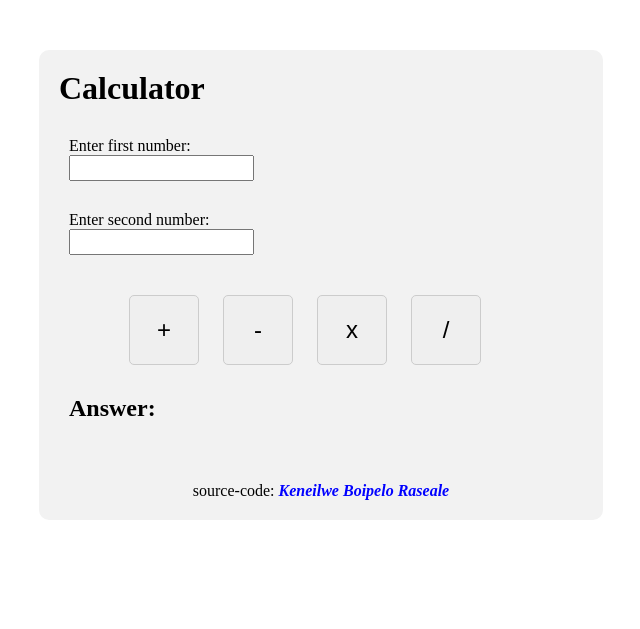
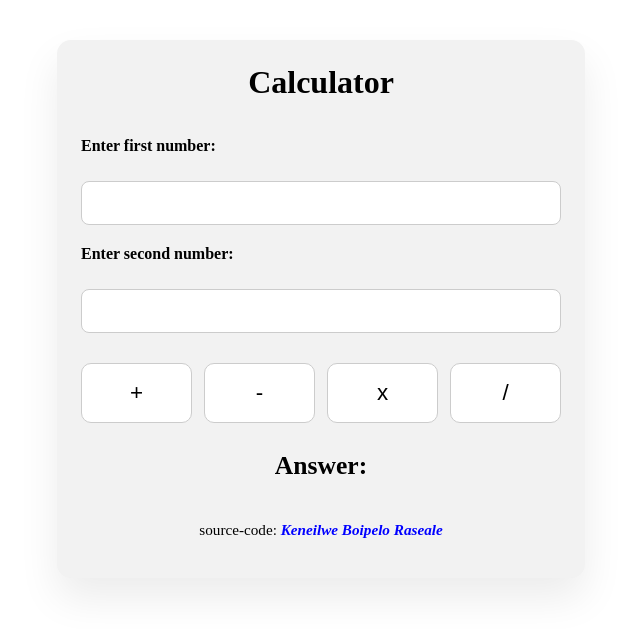
Before and after one commit to Keneilwe773/CalculatorFastAPI, a FastAPI app: page / in a window 1280 px wide. Shown: the top 629 px of the page, without its empty margins (319-959 px from the left). Run offline with FastAPI, Linux system fonts and the light colour scheme.

Commit message:
Add responsive

```diff
--- a/static/css/styles.css
+++ b/static/css/styles.css
@@ -1,49 +1,77 @@
 .calculator {
-    margin-top: 50px;
-    margin-left: 350px;
-    margin-right: 350px;
-    height: 470px;
+    max-width: 480px;
+    margin: 40px auto;
+    padding: 24px;
     background-color: #f2f2f2;
-    border-radius: 10px;
+    border-radius: 14px;
+    box-shadow: 0 20px 40px rgba(0, 0, 0, 0.08);
 }
 
 h1 {
-    padding-top: 20px;
-    padding-left: 20px;
+    margin: 0;
+    padding-bottom: 16px;
+    font-size: clamp(1.8rem, 2.5vw, 2.5rem);
+    text-align: center;
 }
 
-.val1, .val2 {
-    margin-left: 30px;
-    margin-top: 30px;
+.val1,
+.val2 {
+    margin: 20px 0;
+}
+
+label {
+    display: block;
+    margin-bottom: 8px;
+    font-weight: 600;
 }
 
 input {
-    height: 20px;
-}
-
-.addition, .subtraction, .multiplication, .division {
-    width: 70px;
-    height: 70px;
-    font-size: 24px;
-    margin: 10px;
-    border-radius: 5px;
-    border: solid 1px #ccc;
-    cursor: pointer;
+    width: 100%;
+    min-height: 44px;
+    padding: 10px 12px;
+    border: 1px solid #ccc;
+    border-radius: 8px;
+    font-size: 1rem;
+    box-sizing: border-box;
 }
 
 .buttons {
-    margin-top: 30px;
-    margin-left: 80px;
+    display: grid;
+    grid-template-columns: repeat(4, minmax(0, 1fr));
+    gap: 12px;
+    margin: 30px 0 10px;
+}
+
+.addition,
+.subtraction,
+.multiplication,
+.division {
+    width: 100%;
+    min-height: 60px;
+    font-size: 1.4rem;
+    border-radius: 10px;
+    border: 1px solid #ccc;
+    background-color: #fff;
+    cursor: pointer;
+    transition: transform 0.15s ease, box-shadow 0.15s ease;
+}
+
+.addition:hover,
+.subtraction:hover,
+.multiplication:hover,
+.division:hover {
+    transform: translateY(-2px);
+    box-shadow: 0 10px 20px rgba(0, 0, 0, 0.08);
 }
 
 h2 {
-    margin-top: 20px;
-    margin-left: 30px;
+    margin: 0;
+    padding: 18px 0 0;
+    font-size: clamp(1.2rem, 2vw, 1.6rem);
+    text-align: center;
 }
 
 .name {
-    margin-top: 60px;
-    text-align: center;
     font-weight: bold;
     font-style: italic;
     color: blue;
@@ -51,9 +79,30 @@ h2 {
 
 a {
     text-decoration: none;
+    color: inherit;
 }
 
 .source-code {
     text-align: center;
-    margin-top: 60px;
+    margin-top: 40px;
+    font-size: 0.95rem;
 }
+
+@media (max-width: 520px) {
+    .calculator {
+        margin: 20px;
+        padding: 18px;
+    }
+
+    .buttons {
+        grid-template-columns: repeat(2, minmax(0, 1fr));
+    }
+
+    .addition,
+    .subtraction,
+    .multiplication,
+    .division {
+        min-height: 56px;
+        font-size: 1.3rem;
+    }
+}
```
